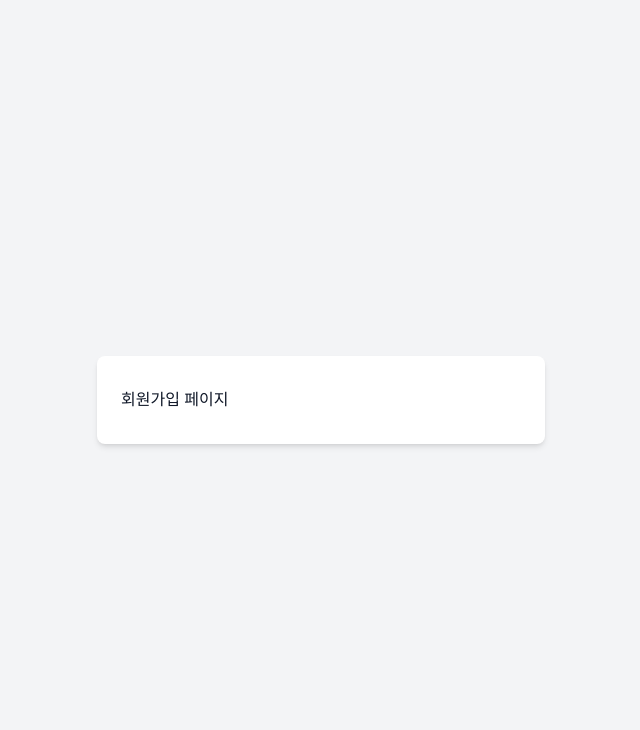
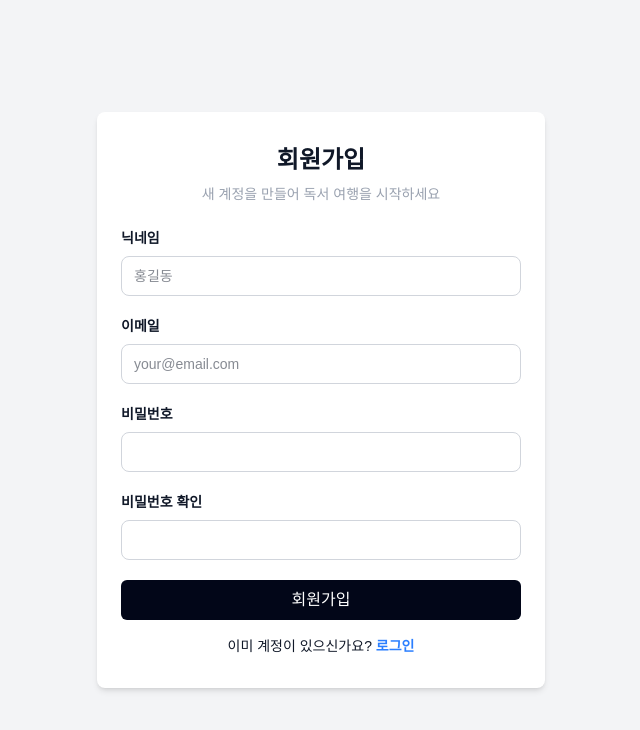
Before and after one commit to DEEPDIVE-BookJuck-BookJuck/BookJuck-BookJuck, a Next.js app: page /auth/sign-up in a window 1280 px wide. Shown: the top 730 px of the page, without its empty margins (319-959 px from the left). Built offline with nearby package versions, Linux system fonts and the light colour scheme; no server answers; a web font is replaced by a local one.

Commit message:
feat: 회원가입 페이지 UI 및 기능 구현 (#39)

```diff
--- a/src/app/(without-header)/auth/_types/index.ts
+++ b/src/app/(without-header)/auth/_types/index.ts
@@ -24,6 +24,21 @@ export interface LoginResponseType {
   }
 }
 
+export interface SignupParamsType {
+  nickName: string
+  email: string
+  password: string
+}
+
+export interface SignupResponseType {
+  message: string
+  accessToken: string
+  user: {
+    email: string
+    nickName: string
+  }
+}
+
 export interface FetchWithAuthOptionsType extends RequestInit {
   auth?: boolean
 }
--- a/src/app/(without-header)/auth/log-in/page.tsx
+++ b/src/app/(without-header)/auth/log-in/page.tsx
@@ -119,11 +119,11 @@ export default function LoginPage() {
       <button
         type="submit"
         disabled={isLoading}
-        className={`w-full h-10 px-3 py-2 mt-4 mb-4 rounded-md text-white
+        className={`w-full h-10 px-3 py-2 mt-4 mb-4 rounded-md text-white hover:cursor-pointer
           ${
             isLoading
               ? 'bg-gray-400 cursor-not-allowed'
-              : 'bg-slate-950 hover:bg-gray-800 hover:cursor-pointer'
+              : 'bg-slate-950 hover:bg-gray-800'
           }`}
       >
         {isLoading ? '로그인 중...' : '로그인'}
@@ -132,7 +132,7 @@ export default function LoginPage() {
       <div className="text-sm text-center">
         계정이 없으신가요?{' '}
         <a
-          href="/auth/signup"
+          href="/auth/sign-up"
           className="text-blue-500 font-semibold"
         >
           회원가입
--- a/src/app/(without-header)/auth/sign-up/page.tsx
+++ b/src/app/(without-header)/auth/sign-up/page.tsx
@@ -1,3 +1,211 @@
-export default function SignUpPage() {
-  return <div>회원가입 페이지</div>
+'use client'
+
+import { useState, useEffect } from 'react'
+import { useRouter } from 'next/navigation'
+import { signup } from '@/lib/auth'
+
+export default function SignupPage() {
+  const [nickName, setNickName] = useState('')
+  const [email, setEmail] = useState('')
+  const [password, setPassword] = useState('')
+  const [confirmPassword, setConfirmPassword] = useState('')
+
+  const [nickNameError, setNickNameError] = useState('')
+  const [emailError, setEmailError] = useState('')
+  const [passwordError, setPasswordError] = useState('')
+  const [confirmError, setConfirmError] = useState('')
+  const [isFormValid, setIsFormValid] = useState(false)
+  const [isLoading, setIsLoading] = useState(false)
+
+  const router = useRouter()
+
+  const validateNickname = (nickName: string) =>
+    nickName.trim() ? '' : '사용하실 닉네임을 입력해 주세요.'
+  const validateEmail = (email: string) =>
+    !email.trim()
+      ? '이메일을 입력해 주세요.'
+      : /^[A-Za-z0-9]([-_.]?[A-Za-z0-9])*@[A-Za-z0-9]([-_.]?[A-Za-z0-9])*\.[A-Za-z]{2,3}$/.test(
+          email.trim(),
+        )
+      ? ''
+      : '올바른 이메일 주소를 입력해 주세요.'
+  const validatePassword = (pw: string) =>
+    !pw.trim()
+      ? '비밀번호를 입력해 주세요.'
+      : pw.length < 8
+      ? '비밀번호는 최소 8자 이상이어야 합니다.'
+      : ''
+  const validateConfirm = (confirm: string, pw: string) =>
+    confirm !== pw ? '비밀번호가 일치하지 않습니다.' : ''
+
+  useEffect(() => {
+    const nickNameMsg = validateNickname(nickName)
+    const emailMsg = validateEmail(email)
+    const pwMsg = validatePassword(password)
+    const confirmMsg = validateConfirm(confirmPassword, password)
+
+    setIsFormValid(!nickNameMsg && !emailMsg && !pwMsg && !confirmMsg)
+  }, [nickName, email, password, confirmPassword])
+
+  const handleSubmit = async (e: React.FormEvent) => {
+    e.preventDefault()
+
+    const nickNameMsg = validateNickname(nickName)
+    const emailMsg = validateEmail(email)
+    const pwMsg = validatePassword(password)
+    const confirmMsg = validateConfirm(confirmPassword, password)
+
+    setNickNameError(nickNameMsg)
+    setEmailError(emailMsg)
+    setPasswordError(pwMsg)
+    setConfirmError(confirmMsg)
+
+    if (nickNameMsg || emailMsg || pwMsg || confirmMsg) return
+
+    try {
+      setIsLoading(true)
+      await signup({
+        nickName: nickName.trim(),
+        email: email.trim(),
+        password,
+      })
+      alert('회원가입이 완료되었습니다!')
+      router.push('/auth/log-in')
+    } catch (error: unknown) {
+      alert(
+        error instanceof Error
+          ? error.message
+          : '회원가입 중 오류가 발생했습니다.',
+      )
+    } finally {
+      setIsLoading(false)
+    }
+  }
+
+  return (
+    <form
+      onSubmit={handleSubmit}
+      noValidate
+    >
+      <h3 className="text-2xl font-bold text-center mb-2">
+        회원가입
+      </h3>
+      <p className="text-center text-sm text-gray-400 mb-6">
+        새 계정을 만들어 독서 여행을 시작하세요
+      </p>
+
+      {/* 닉네임 */}
+      <label
+        className="text-sm font-semibold mb-2 block"
+        htmlFor="nickname"
+      >
+        닉네임
+      </label>
+      <input
+        id="nickname"
+        type="text"
+        value={nickName}
+        onChange={(e) => setNickName(e.target.value)}
+        placeholder="홍길동"
+        className={`w-full h-10 px-3 py-2 mb-1 border rounded-lg focus:ring-1 focus:outline-none text-sm ${
+          nickNameError
+            ? 'border-red-500 focus:ring-red-500'
+            : 'border-gray-300 focus:ring-gray-500'
+        }`}
+      />
+      {nickNameError && (
+        <p className="text-red-500 text-sm mb-3">{nickNameError}</p>
+      )}
+
+      {/* 이메일 */}
+      <label
+        className="text-sm font-semibold mt-4 mb-2 block"
+        htmlFor="email"
+      >
+        이메일
+      </label>
+      <input
+        id="email"
+        type="text"
+        value={email}
+        onChange={(e) => setEmail(e.target.value)}
+        placeholder="your@email.com"
+        className={`w-full h-10 px-3 py-2 mb-1 border rounded-lg focus:ring-1 focus:outline-none text-sm ${
+          emailError
+            ? 'border-red-500 focus:ring-red-500'
+            : 'border-gray-300 focus:ring-gray-500'
+        }`}
+      />
+      {emailError && (
+        <p className="text-red-500 text-sm mb-3">{emailError}</p>
+      )}
+
+      {/* 비밀번호 */}
+      <label
+        className="text-sm font-semibold mt-4 mb-2 block"
+        htmlFor="password"
+      >
+        비밀번호
+      </label>
+      <input
+        id="password"
+        type="password"
+        value={password}
+        onChange={(e) => setPassword(e.target.value)}
+        className={`w-full h-10 px-3 py-2 mb-1 border rounded-lg focus:ring-1 focus:outline-none text-sm ${
+          passwordError
+            ? 'border-red-500 focus:ring-red-500'
+            : 'border-gray-300 focus:ring-gray-500'
+        }`}
+      />
+      {passwordError && (
+        <p className="text-red-500 text-sm mb-3">{passwordError}</p>
+      )}
+
+      {/* 비밀번호 확인 */}
+      <label
+        className="text-sm font-semibold mt-4 mb-2 block"
+        htmlFor="confirm"
+      >
+        비밀번호 확인
+      </label>
+      <input
+        id="confirm"
+        type="password"
+        value={confirmPassword}
+        onChange={(e) => setConfirmPassword(e.target.value)}
+        className={`w-full h-10 px-3 py-2 mb-1 border rounded-lg focus:ring-1 focus:outline-none text-sm ${
+          confirmError
+            ? 'border-red-500 focus:ring-red-500'
+            : 'border-gray-300 focus:ring-gray-500'
+        }`}
+      />
+      {confirmError && (
+        <p className="text-red-500 text-sm mb-3">{confirmError}</p>
+      )}
+
+      <button
+        type="submit"
+        disabled={isLoading}
+        className={`w-full h-10 px-3 py-2 mt-4 mb-4 rounded-md text-white hover:cursor-pointer
+          ${
+            isLoading
+              ? 'bg-gray-400 cursor-not-allowed'
+              : 'bg-slate-950 hover:bg-gray-800'
+          }`}
+      >
+        {isLoading ? '회원가입 중...' : '회원가입'}
+      </button>
+
+      <div className="text-sm text-center">
+        이미 계정이 있으신가요?{' '}
+        <a
+          href="/auth/log-in"
+          className="text-blue-500 font-semibold"
+        >
+          로그인
+        </a>
+      </div>
+    </form>
+  )
 }
--- a/src/lib/auth.ts
+++ b/src/lib/auth.ts
@@ -1,6 +1,8 @@
 import {
   LoginParamsType,
   LoginResponseType,
+  SignupParamsType,
+  SignupResponseType,
 } from '@/app/(without-header)/auth/_types'
 
 const BASE_URL = process.env.NEXT_PUBLIC_BASE_URL
@@ -24,3 +26,24 @@ export async function login({
 
   return res.json()
 }
+
+export async function signup({
+  nickName,
+  email,
+  password,
+}: SignupParamsType): Promise<SignupResponseType> {
+  const res = await fetch(`${BASE_URL}/api/auth/signup`, {
+    method: 'POST',
+    headers: {
+      'Content-Type': 'application/json',
+    },
+    body: JSON.stringify({ nickName, email, password }),
+  })
+
+  if (!res.ok) {
+    const errorData = await res.json().catch(() => ({}))
+    throw new Error(errorData.message || '회원가입에 실패했습니다.')
+  }
+
+  return res.json()
+}
```
